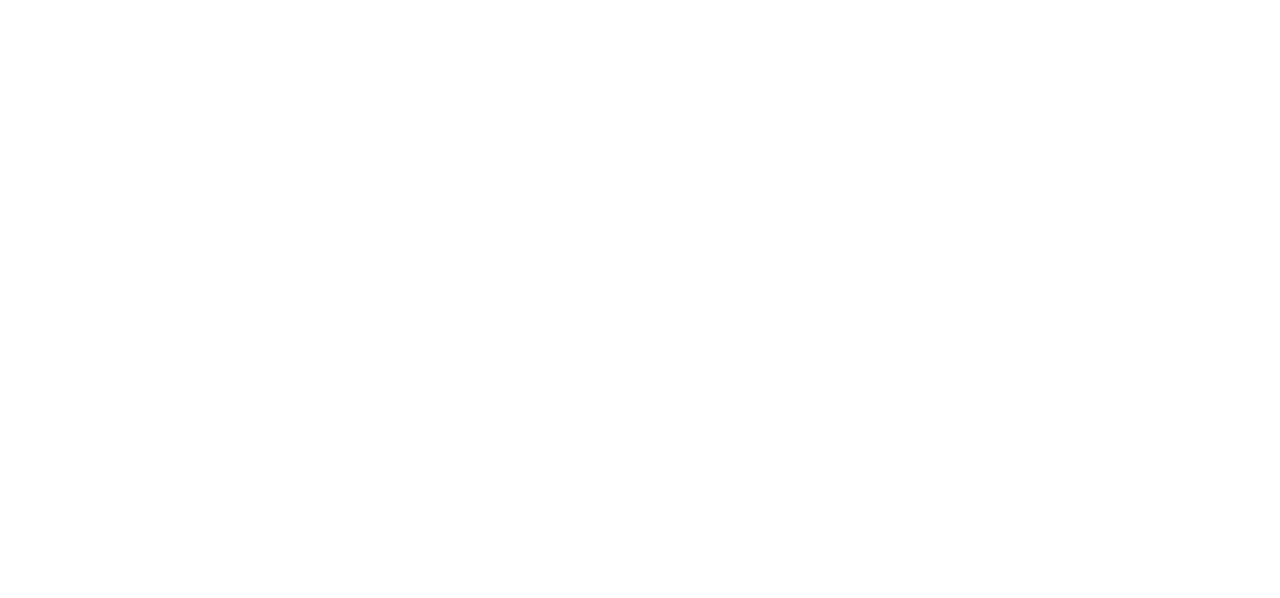
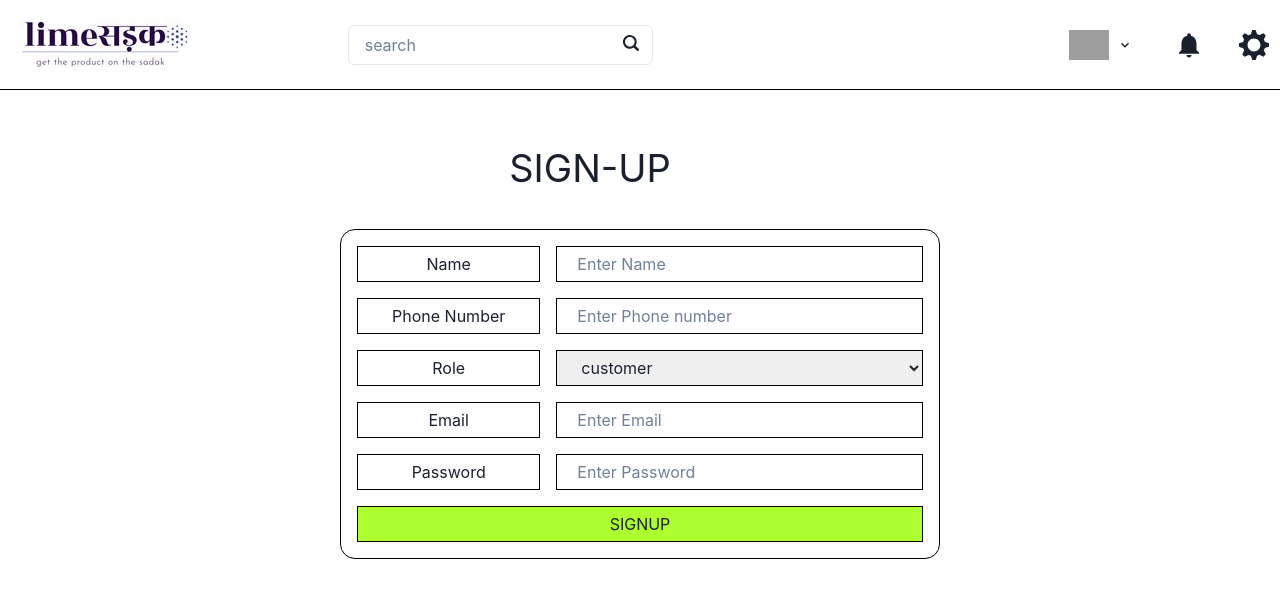
Before and after one commit to rahul2437/LimeSadak.com, a React (Create React App) app in the folder frontend/: page /signup in a window 1280 px wide. Before the commit this address had no page. Shown: the top 598 px of the page. Built offline with nearby package versions, Linux system fonts and the light colour scheme; grey boxes are pictures that could not be loaded.

Commit message:
Added Signup,Signin Pages and Auth reducer with BearerToken

```diff
--- a/frontend/package.json
+++ b/frontend/package.json
@@ -11,6 +11,7 @@
     "@testing-library/react": "^13.4.0",
     "@testing-library/user-event": "^13.5.0",
     "axios": "^1.2.3",
+    "firebase": "^9.16.0",
     "framer-motion": "^8.5.0",
     "react": "^18.2.0",
     "react-dom": "^18.2.0",
@@ -18,6 +19,8 @@
     "react-redux": "^8.0.5",
     "react-router-dom": "^6.6.2",
     "react-scripts": "5.0.1",
+    "redux": "^4.2.0",
+    "redux-thunk": "^2.4.2",
     "web-vitals": "^2.1.4"
   },
   "scripts": {
--- /dev/null
+++ b/frontend/src/components/signin/Signin.css
@@ -0,0 +1,33 @@
+h1 {
+  font-size: 38px;
+}
+
+#signin-form {
+  display: grid;
+  grid-template-columns: 1fr 2fr;
+  border: 1px solid black;
+  border-radius: 15px;
+  padding: 1rem;
+  width: 600px;
+  margin: 2rem auto;
+  gap: 1rem;
+}
+#signin {
+  grid-column: 1 / span 2;
+  background-color: greenyellow;
+}
+#signin:hover {
+  background-color: green;
+}
+#signin-form > label {
+  padding: 5px 20px;
+  border: 1px solid black;
+}
+#signin-form input {
+  padding: 5px 20px;
+  border: 1px solid black;
+}
+#signin-form > select {
+  padding: 5px 20px;
+  border: 1px solid black;
+}
--- /dev/null
+++ b/frontend/src/components/signin/Signin.jsx
@@ -0,0 +1,53 @@
+import React, { useState } from "react";
+import { useDispatch } from "react-redux";
+import { signin } from "../../redux/AuthReducer/action";
+import AdminNavbar from "../adminNavbar/AdminNavbar";
+import "./Signin.css";
+
+const initForm = {
+  email: "",
+  password: "",
+};
+
+const Signin = () => {
+  const dispatch = useDispatch();
+  const [user, setUser] = useState(initForm);
+  const onChange = (e) => {
+    const { name, value } = e.target;
+    setUser((prev) => {
+      return { ...prev, [name]: value };
+    });
+  };
+  const onSubmit = (e) => {
+    e.preventDefault();
+    dispatch(signin(user));
+  };
+
+  return (
+    <div>
+      <AdminNavbar />
+      <h1>SIGN-IN</h1>
+      <form id="signin-form" onSubmit={onSubmit}>
+        <label>Email</label>
+        <input
+          onChange={(e) => onChange(e)}
+          placeholder="Enter Email"
+          type="text"
+          name="email"
+          required
+        />
+        <label>Password</label>
+        <input
+          onChange={(e) => onChange(e)}
+          placeholder="Enter Password"
+          type="password"
+          name="password"
+          required
+        />
+        <input type="submit" value="SIGNIN" id="signin" />
+      </form>
+    </div>
+  );
+};
+
+export default Signin;
--- /dev/null
+++ b/frontend/src/components/signup/Signup.css
@@ -0,0 +1,33 @@
+h1 {
+  font-size: 38px;
+}
+
+#signup-form {
+  display: grid;
+  grid-template-columns: 1fr 2fr;
+  border: 1px solid black;
+  border-radius: 15px;
+  padding: 1rem;
+  width: 600px;
+  margin: 2rem auto;
+  gap: 1rem;
+}
+#signup {
+  grid-column: 1 / span 2;
+  background-color: greenyellow;
+}
+#signup:hover {
+  background-color: green;
+}
+#signup-form > label {
+  padding: 5px 20px;
+  border: 1px solid black;
+}
+#signup-form input {
+  padding: 5px 20px;
+  border: 1px solid black;
+}
+#signup-form > select {
+  padding: 5px 20px;
+  border: 1px solid black;
+}
--- /dev/null
+++ b/frontend/src/components/signup/Signup.jsx
@@ -0,0 +1,77 @@
+import React, { useState } from "react";
+import { useDispatch } from "react-redux";
+import { signup } from "../../redux/AuthReducer/action";
+import AdminNavbar from "../adminNavbar/AdminNavbar";
+import "./Signup.css";
+
+const initForm = {
+  name: "",
+  email: "",
+  password: "",
+  phone_number: "",
+  role: "user",
+};
+
+const Signup = () => {
+  const dispatch = useDispatch();
+  const [user, setUser] = useState(initForm);
+  const onChange = (e) => {
+    const { name, value } = e.target;
+    setUser((prev) => {
+      return { ...prev, [name]: value };
+    });
+  };
+  const onSubmit = (e) => {
+    e.preventDefault();
+    dispatch(signup(user));
+  };
+
+  return (
+    <div>
+      <AdminNavbar />
+      <h1>SIGN-UP</h1>
+      <form id="signup-form" onSubmit={onSubmit}>
+        <label>Name</label>
+        <input
+          onChange={(e) => onChange(e)}
+          placeholder="Enter Name"
+          type="text"
+          name="name"
+          required
+        />
+        <label>Phone Number</label>
+        <input
+          onChange={(e) => onChange(e)}
+          placeholder="Enter Phone number"
+          type="text"
+          name="phone_number"
+          required
+        />
+        <label>Role</label>
+        <select onChange={(e) => onChange(e)} name="role">
+          <option value="user">customer</option>
+          <option value="vendor">vendor</option>
+        </select>
+        <label>Email</label>
+        <input
+          onChange={(e) => onChange(e)}
+          placeholder="Enter Email"
+          type="text"
+          name="email"
+          required
+        />
+        <label>Password</label>
+        <input
+          onChange={(e) => onChange(e)}
+          placeholder="Enter Password"
+          type="password"
+          name="password"
+          required
+        />
+        <input type="submit" value="SIGNUP" id="signup" />
+      </form>
+    </div>
+  );
+};
+
+export default Signup;
--- a/frontend/src/index.js
+++ b/frontend/src/index.js
@@ -1,17 +1,21 @@
-import React from 'react';
-import ReactDOM from 'react-dom/client';
-import './index.css';
-import App from './App';
-import reportWebVitals from './reportWebVitals';
-import { BrowserRouter } from 'react-router-dom';
-import { ChakraProvider } from '@chakra-ui/react'
+import { ChakraProvider } from "@chakra-ui/react";
+import React from "react";
+import ReactDOM from "react-dom/client";
+import { Provider } from "react-redux";
+import { BrowserRouter } from "react-router-dom";
+import App from "./App";
+import "./index.css";
+import { store } from "./redux/store";
+import reportWebVitals from "./reportWebVitals";
 
-const root = ReactDOM.createRoot(document.getElementById('root'));
+const root = ReactDOM.createRoot(document.getElementById("root"));
 root.render(
   <ChakraProvider>
-  <BrowserRouter>
-    <App />
-  </BrowserRouter>
+    <BrowserRouter>
+      <Provider store={store}>
+        <App />
+      </Provider>
+    </BrowserRouter>
   </ChakraProvider>
 );
 
--- /dev/null
+++ b/frontend/src/redux/AuthReducer/action.js
@@ -0,0 +1,42 @@
+//Write the ActionCreator functions here
+import axios from "axios";
+import * as types from "./actionTypes";
+const signup = (payload) => (dispatch) => {
+  const signupURL = `https://general-icicle-9828.vercel.app/user/signup`;
+  dispatch({ type: types.LOGIN_REQUEST });
+  try {
+    axios
+      .post(signupURL, payload)
+      .then((res) => {
+        dispatch({ type: types.LOGIN_SUCCESS, payload: res.data.user });
+      })
+      .catch((err) => {
+        dispatch({ type: types.LOGIN_FAILURE, error: err });
+      });
+  } catch (error) {
+    dispatch({ type: types.LOGIN_FAILURE });
+  }
+};
+const signin = (payload) => (dispatch) => {
+  const signinURL = `https://general-icicle-9828.vercel.app/user/signin`;
+  dispatch({ type: types.LOGIN_REQUEST });
+  try {
+    axios
+      .post(signinURL, payload)
+      .then((res) => {
+        dispatch({
+          type: types.LOGIN_SUCCESS,
+          payload: { user: res.data.user, token: res.data.token },
+        });
+      })
+      .catch((err) => {
+        dispatch({ type: types.LOGIN_FAILURE, error: err });
+      });
+  } catch (error) {
+    dispatch({ type: types.LOGIN_FAILURE });
+  }
+};
+const signout = () => (dispatch) => {
+  dispatch({ type: types.LOGOUT_REQUEST });
+};
+export { signup, signin, signout };
--- /dev/null
+++ b/frontend/src/redux/AuthReducer/actionTypes.js
@@ -0,0 +1,4 @@
+export const LOGIN_REQUEST = "LOGIN_REQUEST";
+export const LOGIN_SUCCESS = "LOGIN_SUCCESS";
+export const LOGIN_FAILURE = "LOGIN_FAILURE";
+export const LOGOUT_REQUEST = "LOGOUT_REQUEST";
--- /dev/null
+++ b/frontend/src/redux/AuthReducer/reducer.js
@@ -0,0 +1,34 @@
+// NOTE: DO NOT MODIFY the intial state structure in this file.
+import * as types from "./actionTypes";
+
+const initialState = {
+  isAuth: false,
+  token: "",
+  isLoading: false,
+  isError: false,
+  user: {},
+};
+
+const reducer = (state = initialState, action) => {
+  const { type, payload } = action;
+  switch (type) {
+    case types.LOGIN_REQUEST:
+      return { ...state, isLoading: true };
+    case types.LOGIN_SUCCESS:
+      return {
+        ...state,
+        isLoading: false,
+        isAuth: true,
+        token: payload.token,
+        user: payload.user,
+      };
+    case types.LOGIN_FAILURE:
+      return { ...state, isLoading: false, isError: true };
+    case types.LOGOUT_REQUEST:
+      return initialState;
+    default:
+      return state;
+  }
+};
+
+export { reducer };
--- /dev/null
+++ b/frontend/src/redux/store.js
@@ -0,0 +1,18 @@
+import {
+  applyMiddleware,
+  combineReducers,
+  compose,
+  legacy_createStore,
+} from "redux";
+import thunk from "redux-thunk";
+
+import { reducer as AuthReducer } from "./AuthReducer/reducer";
+
+const rootReducer = combineReducers({ AuthReducer });
+const composeEnhancers = window.__REDUX_DEVTOOLS_EXTENSION_COMPOSE__ || compose;
+const store = legacy_createStore(
+  rootReducer,
+  composeEnhancers(applyMiddleware(thunk))
+);
+
+export { store };
--- a/frontend/src/routes/AllRoutes.jsx
+++ b/frontend/src/routes/AllRoutes.jsx
@@ -1,25 +1,26 @@
-import React from 'react'
-import {Routes, Route} from 'react-router-dom';
-import Dashboard from '../admin/dashboard/Dashboard';
-import AddProduct from '../admin/products/AddProduct';
-import Login from '../admin/login/Login'
-
+import React from "react";
+import { Route, Routes } from "react-router-dom";
+import Dashboard from "../admin/dashboard/Dashboard";
+import Login from "../admin/login/Login";
+import AddProduct from "../admin/products/AddProduct";
+import Signin from "../components/signin/Signin";
+import Signup from "../components/signup/Signup";
 
 const AllRoutes = () => {
   return (
     <div>
       <Routes>
-
         {/* Admin Routes */}
-        <Route path='/login' element={<Login/>}></Route>
-        <Route path='/dashboard' element={<Dashboard/>}></Route>
-        <Route path='/add-product' element={<AddProduct/>}></Route>
+        <Route path="/login" element={<Login />}></Route>
+        <Route path="/dashboard" element={<Dashboard />}></Route>
+        <Route path="/add-product" element={<AddProduct />}></Route>
+        <Route path="/signup" element={<Signup />} />
+        <Route path="/signin" element={<Signin />} />
 
         {/* User Routes */}
-
       </Routes>
     </div>
-  )
-}
+  );
+};
 
-export default AllRoutes
+export default AllRoutes;
```
Also changed, not shown: 1 other file (tests, documents, lock files or other folders).
